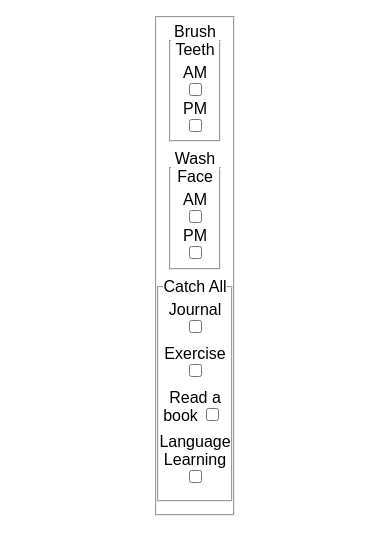
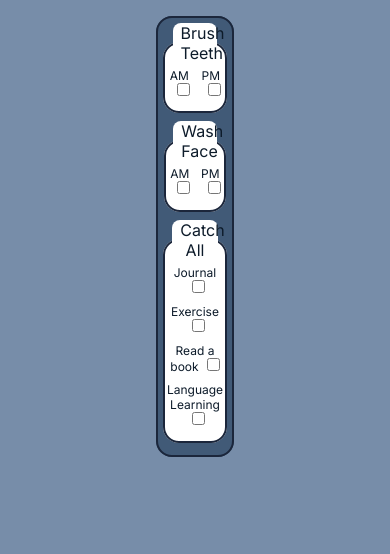
Before and after one commit to exaimz/personalProject, a plain HTML site: page index.html in a window 390 px wide. Drawn offline with Linux system fonts and the light colour scheme.

Commit message:
Create val colors & add media query & beautify

```diff
--- a/styles.css
+++ b/styles.css
@@ -4,7 +4,19 @@
   box-sizing: border-box;
   margin: 0;
   padding: 0;
-  font-family: Arial, Helvetica, sans-serif;
+}
+
+:root {
+    --background-color: #778da9;
+    --font-color: #0d1b2a;
+    --border-color: #1b263b;
+    --fieldset-background: #415a77;
+}
+
+body {
+    color: var(--font-color);
+    font-family: 'Inter', sans-serif;
+    background-color: var(--background-color);
 }
 
 #habitForm {
@@ -13,17 +25,29 @@
 
 #habitFormFieldset {
     max-width: 20%;
-    margin: 1rem auto ;
+    margin: 1rem auto;
+    border-radius: 1rem;
 }
 
 fieldset {
+    font-size: 16px;
+    background-color: var(--fieldset-background);
     margin-bottom: .5rem;
-    width: 70%;
+    width: 75%;
     display: flex;
     flex-direction: column;
     justify-content: center;
     align-items: center;
     padding: .3rem 0;
+    border: 2px solid var(--border-color);
+    border-radius: 1rem;
+}
+
+legend {
+    padding: 0 .5rem;
+    border-radius: .5rem;
+    color: var(--font-color);
+    font-size: 20px;
 }
 
 .inlineCheckboxes {
@@ -34,10 +58,40 @@ label {
     margin-bottom: .5rem;
 }
 
+#brushTeeth,
+#washFace,
+#catchAll,
+legend {
+    background-color: white;
+}
+
 #catchAll label {
     display: block;
 }
 
-.checkbox {
-    margin: 0 .5rem;
+input[type=checkbox] {
+    margin-left: .5rem;
+    transform: scale(1.2);
+    accent-color: var(--fieldset-background);
 }
+
+#brushTeeth,
+#washFace {
+    display: flex;
+    flex-direction: row;
+    gap: .2rem;
+}
+
+@media screen and (max-width: 1300px) {
+    fieldset {
+        font-size: 12px;
+        width: 65%;
+    }
+    legend {
+        font-size: 16px;
+        width: 75%;
+    }
+    input[type=checkbox] {
+        transform: none;
+    }
+}
```
